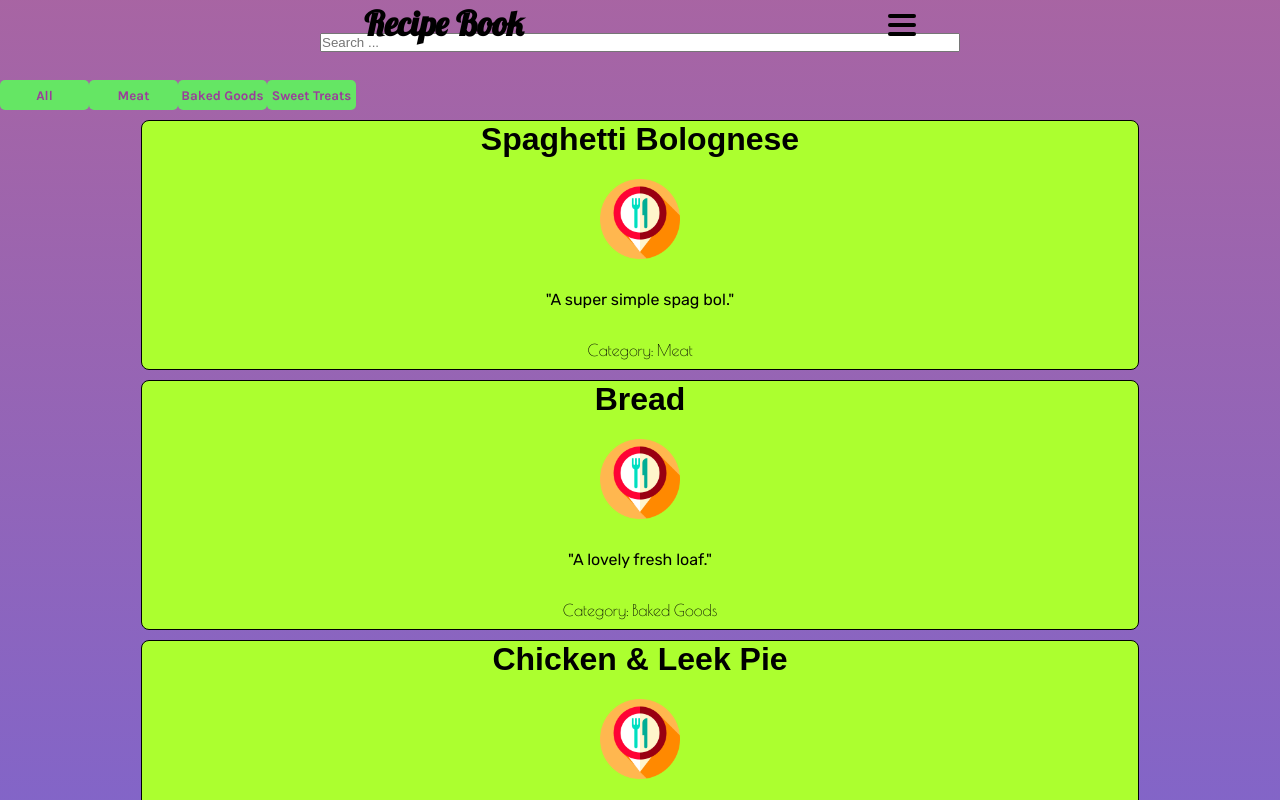
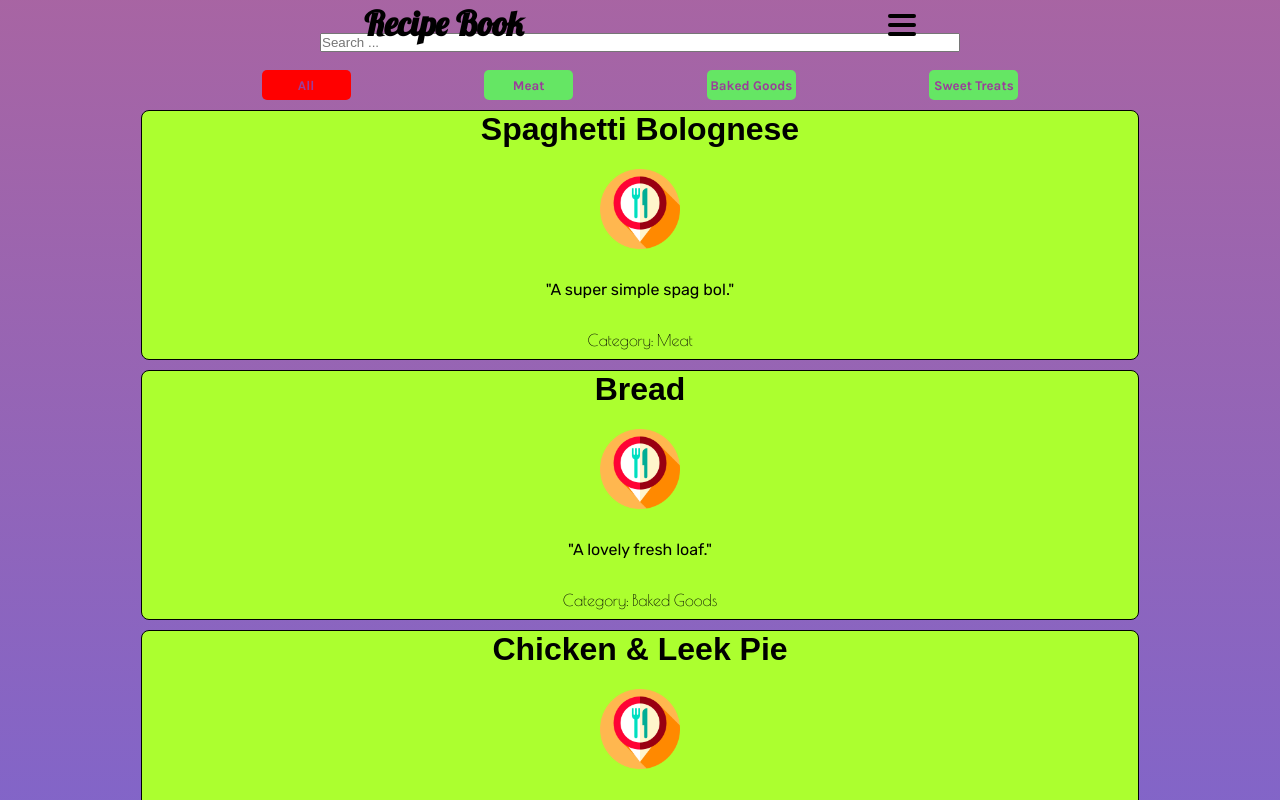
Before and after one commit to BethScarlett/RecipeBookFrontEnd, a React (Vite) app: page / in a window 1280 px wide. Shown: the top 800 px of the page. Built offline with nearby package versions, Linux system fonts and the light colour scheme; a web font is replaced by a local one.

Commit message:
Replaced filtered recipes with full data file for category button mapping, and styled buttons to show which one is currently selected.

```diff
--- a/src/Components/Button/Button.scss
+++ b/src/Components/Button/Button.scss
@@ -6,7 +6,7 @@
   box-sizing: border-box;
 }
 
-.navButton {
+.custButton {
   min-height: 30px;
   min-width: 89px;
   border: none;
@@ -18,6 +18,12 @@
   transition: all 0.2s linear;
   margin-top: 3px;
 
+  &__category {
+    &--on {
+      background-color: red;
+    }
+  }
+
   &:hover {
     box-shadow: inset 0 0 5px 1px $navbutton-hover;
     cursor: pointer;
--- a/src/Components/Button/Button.tsx
+++ b/src/Components/Button/Button.tsx
@@ -1,14 +1,35 @@
-import { MouseEventHandler } from "react";
+import { MouseEventHandler, useEffect, useState } from "react";
 import "./Button.scss";
 
 type ButtonProps = {
   heading: string;
+  selectedCategory?: string;
+  buttonType: "navbutton" | "category";
   buttonFunc?: MouseEventHandler<HTMLButtonElement>;
 };
 
-const Button = ({ heading, buttonFunc }: ButtonProps) => {
+const Button = ({
+  heading,
+  selectedCategory,
+  buttonType,
+  buttonFunc,
+}: ButtonProps) => {
+  const [variant, setVariant] = useState<string>("off");
+
+  useEffect(() => {
+    if (selectedCategory == heading) {
+      setVariant("on");
+    } else {
+      setVariant("off");
+    }
+  }, [selectedCategory]);
+
   return (
-    <button className="navButton" id={heading} onClick={buttonFunc}>
+    <button
+      className={`custButton custButton__${buttonType}--${variant}`}
+      id={heading}
+      onClick={buttonFunc}
+    >
       {heading}
     </button>
   );
--- a/src/Components/CategoryButtons/CategoryButtons.scss
+++ b/src/Components/CategoryButtons/CategoryButtons.scss
@@ -3,3 +3,11 @@
   padding: 0;
   box-sizing: border-box;
 }
+
+.category-buttons {
+  display: flex;
+  justify-content: space-evenly;
+  width: 80dvw;
+  flex-wrap: wrap;
+  margin: auto;
+}
--- a/src/Components/CategoryButtons/CategoryButtons.tsx
+++ b/src/Components/CategoryButtons/CategoryButtons.tsx
@@ -4,11 +4,13 @@ import "./CategoryButtons.scss";
 import Button from "../Button/Button";
 
 type CategoryButtonsProps = {
+  selectedCategory: string;
   filteredRecipes: Recipe[];
   handleFilterByCategory: MouseEventHandler<HTMLButtonElement>;
 };
 
 const CategoryButtons = ({
+  selectedCategory,
   filteredRecipes,
   handleFilterByCategory,
 }: CategoryButtonsProps) => {
@@ -29,10 +31,20 @@ const CategoryButtons = ({
   };
 
   return (
-    <div>
-      <Button heading="All" buttonFunc={handleFilterByCategory} />
+    <div className="category-buttons">
+      <Button
+        heading="All"
+        selectedCategory={selectedCategory}
+        buttonFunc={handleFilterByCategory}
+        buttonType="category"
+      />
       {distinctCategories.map((category) => (
-        <Button heading={category} buttonFunc={handleFilterByCategory} />
+        <Button
+          heading={category}
+          selectedCategory={selectedCategory}
+          buttonFunc={handleFilterByCategory}
+          buttonType="category"
+        />
       ))}
     </div>
   );
--- a/src/Components/NavbarButtons/NavbarButtons.tsx
+++ b/src/Components/NavbarButtons/NavbarButtons.tsx
@@ -4,10 +4,10 @@ import "./NavbarButtons.scss";
 const NavbarButtons = () => {
   return (
     <div className="navbar-buttons">
-      <Button heading="Home" />
-      <Button heading="Create (WIP)" />
-      <Button heading="Update (WIP)" />
-      <Button heading="Logout (WIP)" />
+      <Button heading="Home" buttonType="navbutton" />
+      <Button heading="Create (WIP)" buttonType="navbutton" />
+      <Button heading="Update (WIP)" buttonType="navbutton" />
+      <Button heading="Logout (WIP)" buttonType="navbutton" />
     </div>
   );
 };
--- a/src/Pages/HomePage.scss
+++ b/src/Pages/HomePage.scss
@@ -21,7 +21,7 @@ body {
   display: flex;
   width: 50dvw;
   margin: auto;
-  margin-bottom: 25px;
+  margin-bottom: 15px;
 }
 
 @keyframes scroll-colour {
--- a/src/Pages/HomePage.tsx
+++ b/src/Pages/HomePage.tsx
@@ -10,6 +10,7 @@ const HomePage = () => {
   const [filteredRecipes, setFilteredRecipes] = useState<Recipe[]>([
     ...Recipes,
   ]);
+  const [selectedCategory, setSelectedCategory] = useState<string>("All");
 
   const handleFilterRecipes = (searchTerm: string) => {
     setFilteredRecipes(
@@ -24,19 +25,21 @@ const HomePage = () => {
     );
   };
 
-  const handleInput = (e: ChangeEvent<HTMLInputElement>) => {
-    const cleanInput: string = e.currentTarget.value.toLowerCase();
-    handleFilterRecipes(cleanInput);
-  };
-
   const handleFilterByCategory = (e: FormEvent<HTMLButtonElement>) => {
     let searchTerm: string = e.currentTarget.id;
+    setSelectedCategory(searchTerm);
+
     if (searchTerm == "All") {
       searchTerm = "";
     }
-    console.log("Search term is " + searchTerm);
 
     handleFilterRecipes(searchTerm);
+  };
+
+  const handleInput = (e: ChangeEvent<HTMLInputElement>) => {
+    const cleanInput: string = e.currentTarget.value.toLowerCase();
+    setSelectedCategory("All");
+    handleFilterRecipes(cleanInput);
   };
 
   return (
@@ -49,7 +52,8 @@ const HomePage = () => {
         onChange={handleInput}
       />
       <CategoryButtons
-        filteredRecipes={filteredRecipes}
+        selectedCategory={selectedCategory}
+        filteredRecipes={Recipes}
         handleFilterByCategory={handleFilterByCategory}
       />
       {filteredRecipes.map((recipe) => (
```
